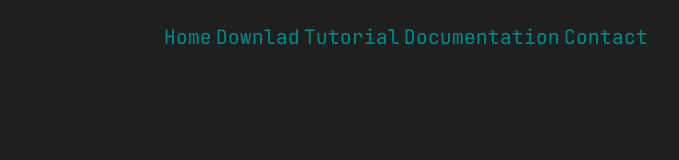
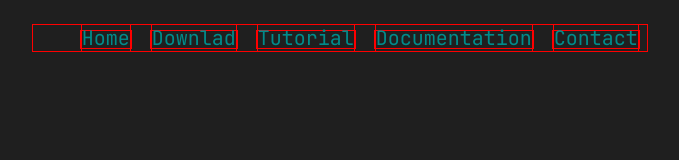
Before and after one commit to VexCode-off/website, a plain HTML site: page index.html in a window 1280 px wide. Shown: the whole page, without its empty margins (581-1260 px from the left). Drawn offline with Linux system fonts and the light colour scheme.

Commit message:
css modifs + logo

```diff
--- a/index.css
+++ b/index.css
@@ -17,11 +17,9 @@ a:hover             Lien survolé
 
 */
 
-* {
-    border-color: red;
-    border-width: 1px;
+nav * {
+    border: 1px solid red;
 }
-
 
 @font-face {
     font-family: 'JetBrainsMono';
@@ -34,7 +32,7 @@ body {
 
 nav#navbar li {
     list-style-type: none;
-    margin: 0;
+    margin: 0 7px;
     padding: 0;
     display: inline;
 }
```
Also changed, not shown: ressources/images/logo-sans-txt.png (added).
